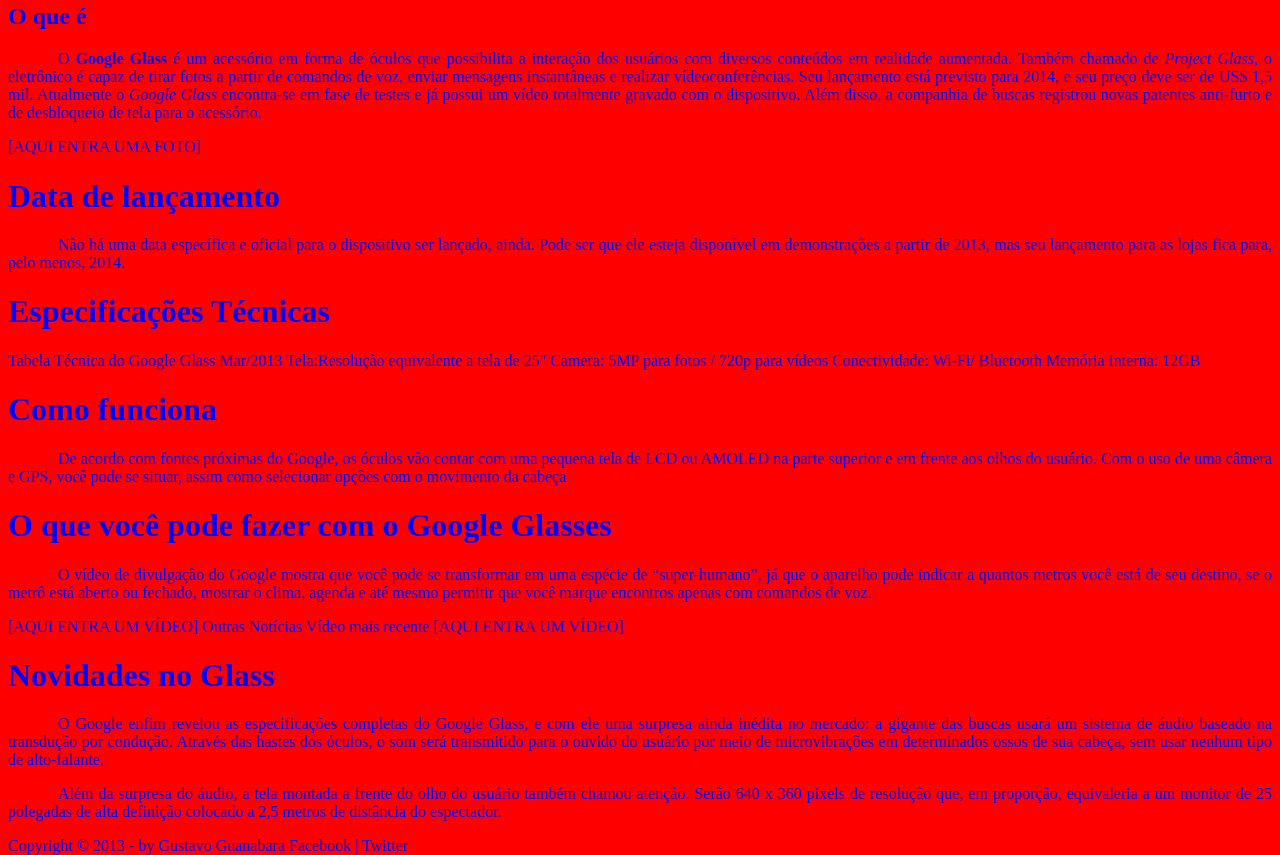
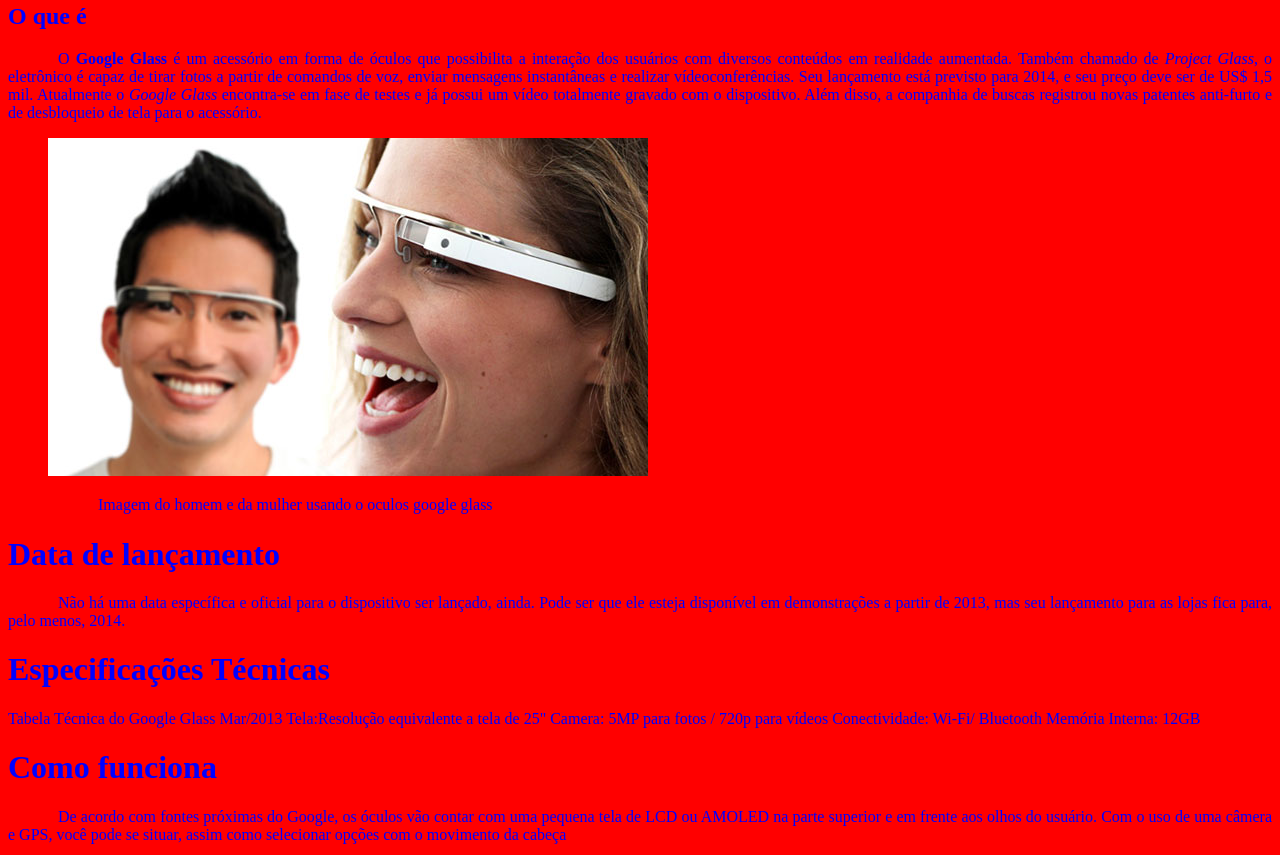
Before and after one commit to filipecode-03/googleglass, a plain HTML site: page curso-html5-pacote01/projeto-glass-html5/index.html in a window 1280 px wide. Shown: the part 458-1313 px from the top of the page. Drawn offline with Linux system fonts and the light colour scheme.

Commit message:
terminei de escrever as novas tags da aula 09

```diff
--- a/curso-html5-pacote01/projeto-glass-html5/index.html
+++ b/curso-html5-pacote01/projeto-glass-html5/index.html
@@ -44,7 +44,12 @@
 <h2>O que é</h2>
 <p>O <span style="font-weight: 900;">Google Glass</span> é um acessório em forma de óculos que possibilita a interação dos usuários com diversos conteúdos em realidade aumentada. Também chamado de <i>Project Glass</i>, o eletrônico é capaz de tirar fotos a partir de comandos de voz, enviar mensagens instantâneas e realizar vídeo&shy;con&shy;ferên&shy;cias. Seu lançamento está previsto para 2014, e seu preço deve ser de US$ 1,5 mil. Atualmente o <em>Google Glass</em> encontra-se em fase de testes e já possui um vídeo totalmente gravado com o dispositivo. Além disso, a companhia de buscas registrou novas patentes anti-furto e de desbloqueio de tela para o acessório.</p>
 
-[AQUI ENTRA UMA FOTO]
+<figure>
+    <img src="_imagens/glass-quadro-homem-mulher.jpg" alt="imagem do homem e da mulher usando o oculos google glass">
+    <figcaption>
+        <p>Imagem do homem e da mulher usando o oculos google glass</p>
+    </figcaption>
+</figure>
 
 <h1>Data de lançamento</h1>
 <p>Não há uma data específica e oficial para o dispositivo ser lançado, ainda. Pode ser que ele esteja disponível em demonstrações a partir de 2013, mas seu lançamento para as lojas fica para, pelo menos, 2014.</p>
```
